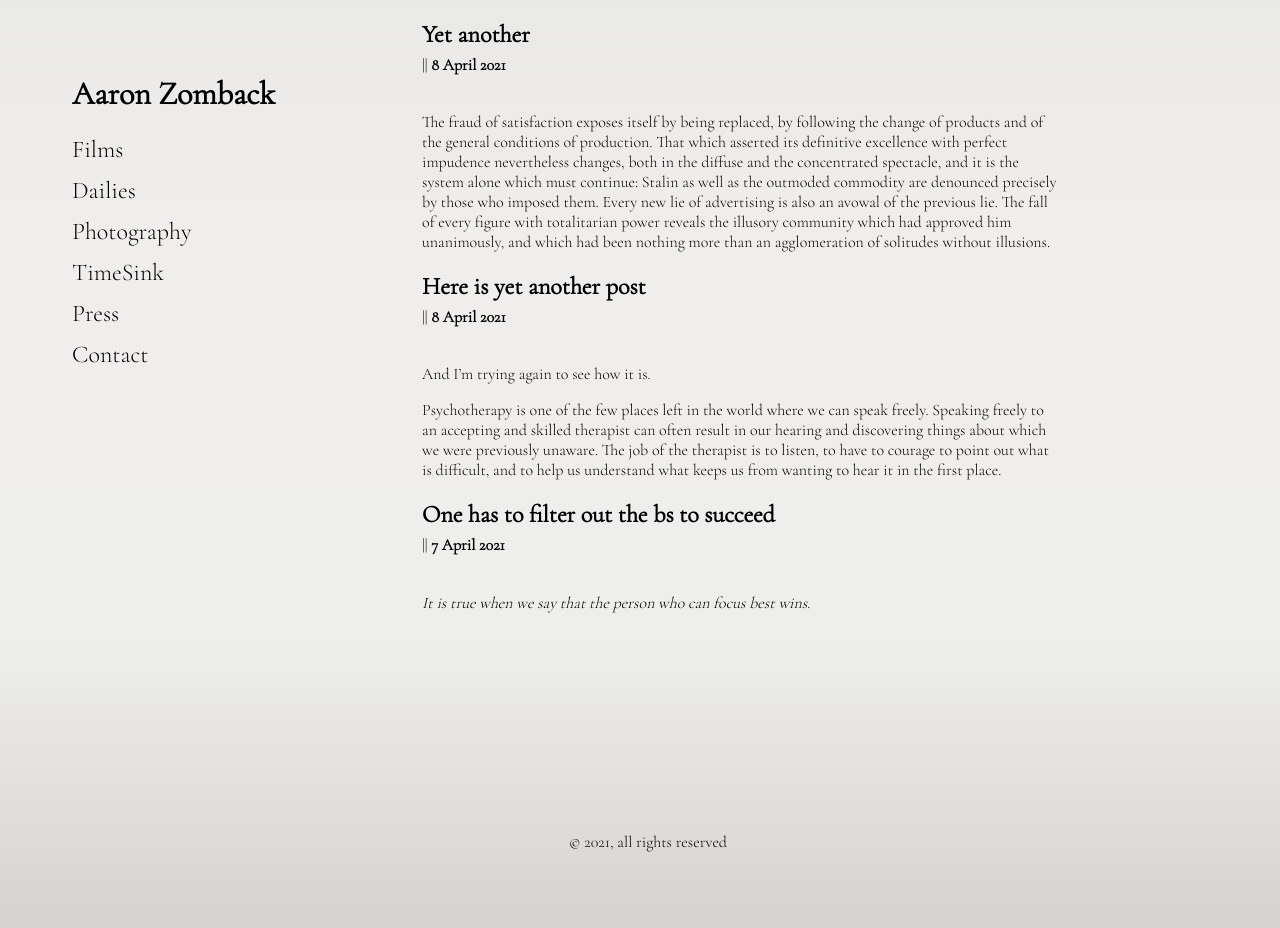
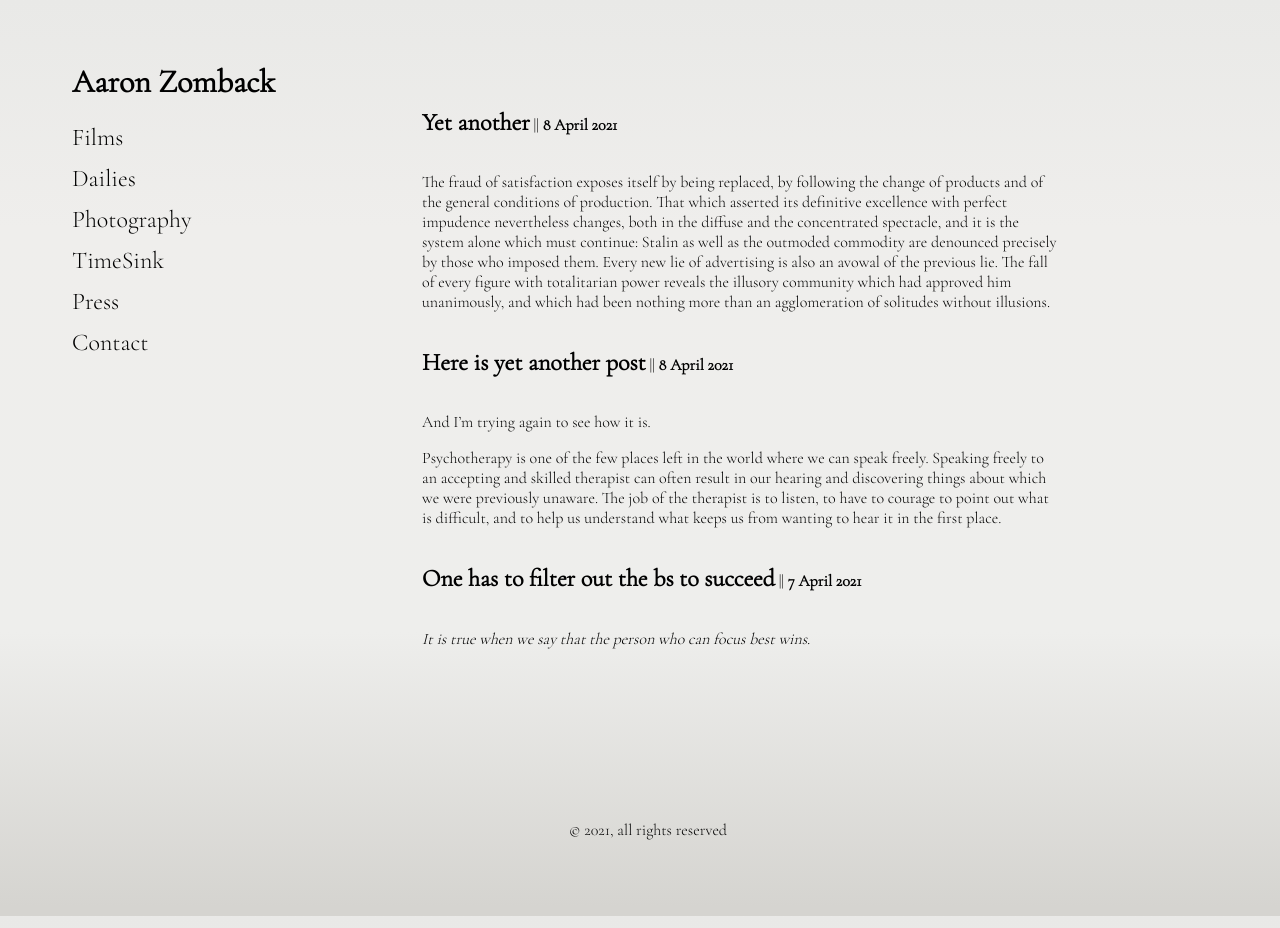
Before and after one commit to aaronzomback/zomback.com, a Jekyll site: the page built from dailies.html, in a window 1280 px wide. Built offline with Jekyll 4.4.1, drawn with Linux system fonts in a browser that asks for light colours.

Commit message:
translated down posts

```diff
--- a/_sass/_dailies.scss
+++ b/_sass/_dailies.scss
@@ -3,12 +3,15 @@
   margin-left: 24rem;
   padding-left: 30px;
   padding-right: 30px;
+  transform: translateY(80px);
 
   h2 {
     margin-bottom: 4px;
+    display: inline-block;
   }
 
   h4 {
     margin-top: 2px;
+    display: inline-block;
   }
 }
--- a/_sass/_footer.scss
+++ b/_sass/_footer.scss
@@ -14,7 +14,7 @@
   flex-direction: row;
   position: absolute;
   color: black;
-  margin-top: 64px;
+  margin-top: 88px;
   padding-top: 24px;
   padding-bottom: 64px;
   bottom: 0;
```
